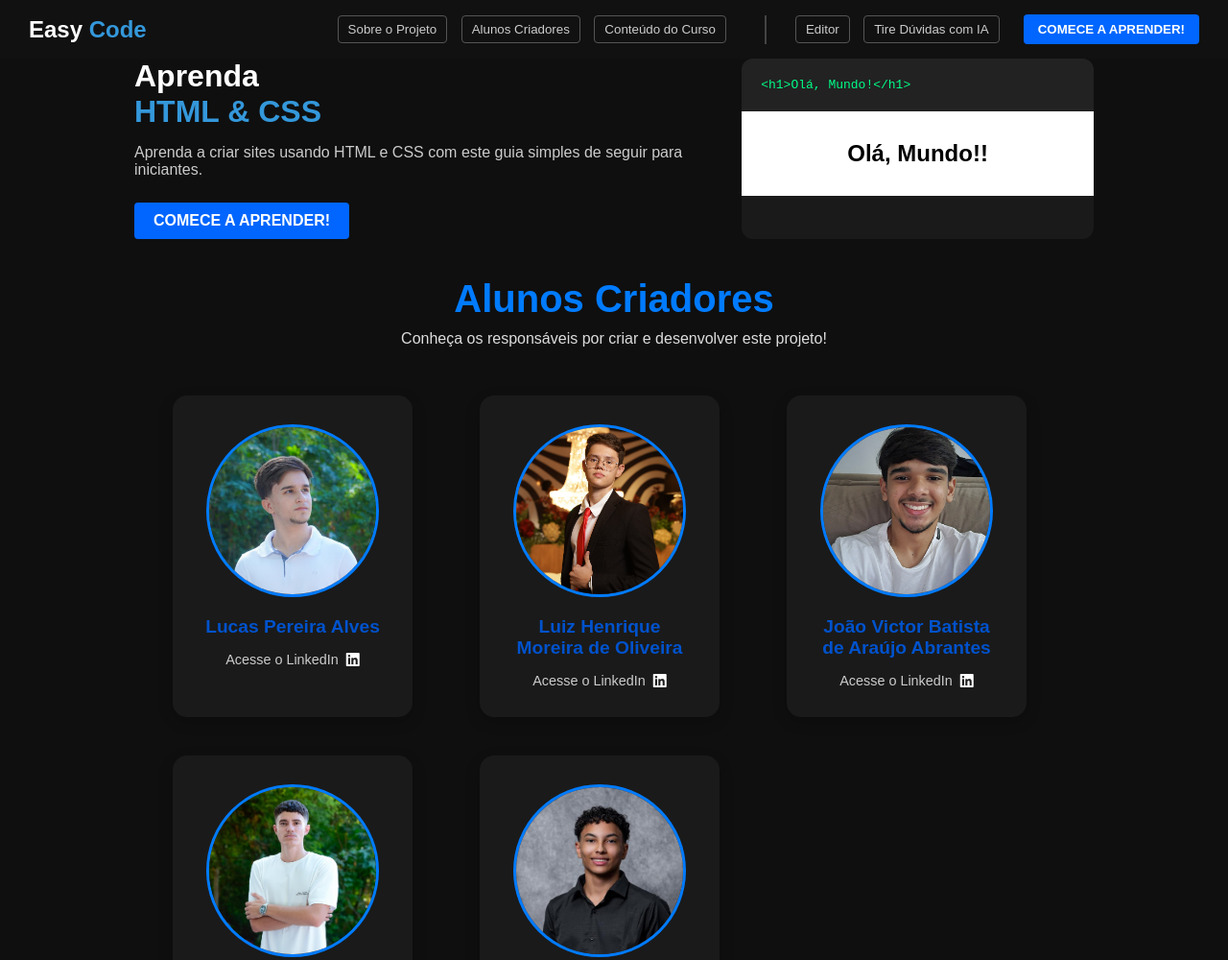
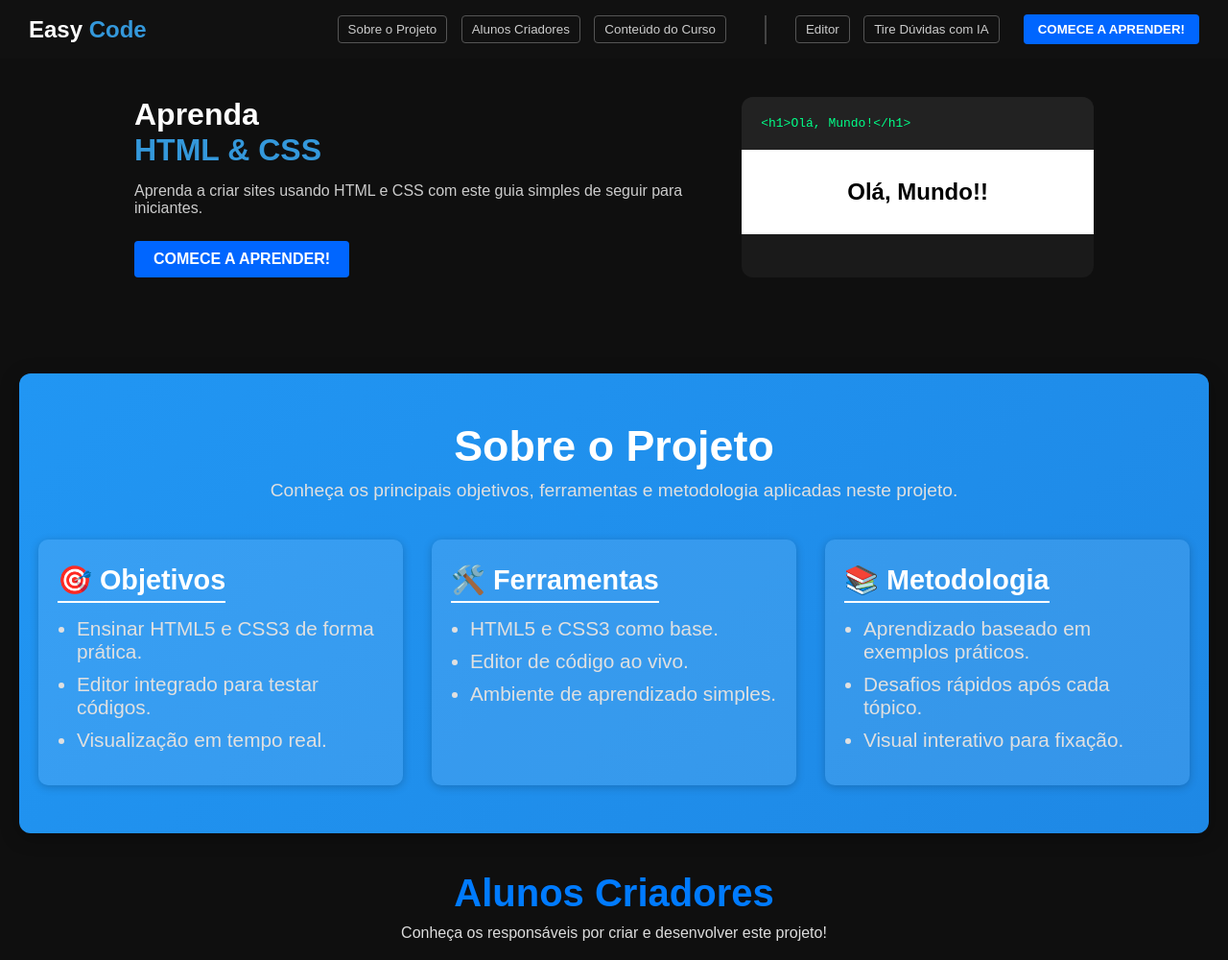
Before and after one commit to Projeto-LING-MARC/easycode, a plain HTML site: page index.html in a window 1280 px wide. Shown: the top 1000 px of the page at 96% size. Drawn offline with Linux system fonts and the light colour scheme.

Commit message:
Ajustando de grid para flex os perfis de criadores

```diff
--- /dev/null
+++ b/editor/editor.css
@@ -0,0 +1,77 @@
+/* Reset básico */
+* {
+    margin: 0;
+    padding: 0;
+    box-sizing: border-box;
+    font-family: 'Segoe UI', sans-serif;
+}
+
+/* Corpo da página */
+body {
+    background-color: #050030; /* fundo escuro */
+    color: #e0e0e0;           /* texto claro */
+    font-family: 'Segoe UI', sans-serif;
+    padding: 20px;
+}
+
+/* Header */
+header {
+    text-align: center;
+    margin-bottom: 20px;
+}
+
+header h1 {
+    color: #ffffff;
+}
+
+/* Container principal */
+.main-container {
+    display: flex;
+    gap: 20px;
+    height: 80vh;
+}
+
+/* Editor (HTML e CSS) */
+.editor-area {
+    flex: 1;
+    display: flex;
+    flex-direction: column;
+    gap: 10px;
+}
+
+/* Títulos das áreas */
+.editor-area label {
+    font-weight: bold;
+    margin-bottom: 5px;
+}
+
+/* Textareas */
+textarea {
+    flex: 1;
+    padding: 10px;
+    border-radius: 8px;
+    border: 1px solid #333;
+    font-family: monospace;
+    font-size: 14px;
+    background-color: #00255e;
+    color: #f5f5f5;
+    resize: none;
+    box-shadow: 0 2px 5px rgba(0,0,0,0.5);
+}
+
+/* Preview */
+iframe {
+    flex: 1;
+    border-radius: 8px;
+    border: 1px solid #333;
+    background-color: #ffffff;
+    box-shadow: 0 2px 10px rgba(0,0,0,0.5);
+}
+
+/* Responsividade */
+@media(max-width: 900px) {
+    .main-container {
+        flex-direction: column;
+        height: auto;
+    }
+}
--- a/index.html
+++ b/index.html
@@ -19,7 +19,7 @@
         </div>
         <div class="divider_header" id="divider_header"></div>
         <div class="nav-lista1_header" id="nav-lista1_header">
-          <button>Editor</button>
+          <button id="Button_Editor">Editor</button>
           <button>Tire Dúvidas com IA</button>
         </div>
         <div class="nav-destaque_header" id="nav-destaque_header">
@@ -47,10 +47,45 @@
       </div>
     </section>
 
-    <section id="section2">
-      <!--Ruan-->
-    </section>
+   <section class="section2">
+    <!--Ruan-->
+  <div class="infoProjeto_section2">
+    <div class="titulo_section2">
+      <h2>Sobre o Projeto</h2>
+      <p class="descricao_section2">Conheça os principais objetivos, ferramentas e metodologia aplicadas neste projeto.</p>
+    </div>
+    <div class="gridInfo_section2">
+      <div class="coluna_section2 card">
+        <h3 class="subtitulo_section2">🎯 Objetivos</h3>
+        <ul class="lista_section2">
+          <li>Ensinar HTML5 e CSS3 de forma prática.</li>
+          <li>Editor integrado para testar códigos.</li>
+          <li>Visualização em tempo real.</li>
+        </ul>
+      </div>
+      <div class="coluna_section2 card">
+        <h3 class="subtitulo_section2">🛠️ Ferramentas</h3>
+        <ul class="lista_section2">
+          <li>HTML5 e CSS3 como base.</li>
+          <li>Editor de código ao vivo.</li>
+          <li>Ambiente de aprendizado simples.</li>
+        </ul>
+      </div>
+      <div class="coluna_section2 card">
+        <h3 class="subtitulo_section2">📚 Metodologia</h3>
+        <ul class="lista_section2">
+          <li>Aprendizado baseado em exemplos práticos.</li>
+          <li>Desafios rápidos após cada tópico.</li>
+          <li>Visual interativo para fixação.</li>
+        </ul>
+      </div>
+    </div>
+  </div>
+</section>
 
+
+    <section id="section3">
+      <!--João-->
     <section class="criadores_section3" id="section3">
       <h2 class="tituloprincipal_section3">Alunos Criadores</h2>
       <p class="subtitulo_section3">Conheça os responsáveis por criar e desenvolver este projeto!</p>
@@ -106,5 +141,8 @@
   <footer>
     <!--Luiz#footer-->
   </footer>
+
+  <script src="script.js"></script>
+
 </body>
 </html>
--- /dev/null
+++ b/script.js
@@ -0,0 +1,3 @@
+document.getElementById('Button_Editor').addEventListener('click', () => {
+    window.location.href = "editor/editor.html";
+});
--- a/style.css
+++ b/style.css
@@ -98,6 +98,8 @@ header {
 
 /* Conteúdo Principal */
 main {
+  padding: 40px 20px;
+  justify-content: center;
   display: flex;
   flex-direction: column;
   align-items: center;
@@ -170,7 +172,79 @@ main {
 
 /* section1 - o que será aplicado a todos elementos na section1 */
 
-/* section2 - o que será aplicado a todos elementos na section1*/
+/* section2 - o que será aplicado a todos elementos na section2*/
+
+/* SECTION 2 - SOBRE O PROJETO */
+
+/* Espaçamento entre as sections */
+.section2 {
+    width: 100%;
+    margin-top: 100px;
+}
+
+.infoProjeto_section2 {
+    background: linear-gradient(135deg, #2196f3, #1e88e5);
+    padding: 50px 20px;
+    color: white;
+    border-radius: 12px;
+    box-shadow: 0 4px 20px rgba(0, 0, 0, 0.3);
+}
+
+.titulo_section2 {
+    text-align: center;
+    margin-bottom: 40px;
+}
+
+.titulo_section2 h2 {
+    font-size: 2.8rem;
+    margin-bottom: 10px;
+}
+
+.descricao_section2 {
+    font-size: 1.2rem;
+    color: #e0e0e0;
+}
+
+.gridInfo_section2 {
+    display: grid;
+    grid-template-columns: repeat(auto-fit, minmax(300px, 1fr));
+    gap: 30px;
+    justify-content: center;
+}
+
+.card {
+    background-color: rgba(255, 255, 255, 0.1);
+    padding: 25px 20px;
+    border-radius: 10px;
+    box-shadow: 0 2px 10px rgba(0, 0, 0, 0.2);
+    transition: transform 0.3s ease, box-shadow 0.3s ease;
+}
+
+.card:hover {
+    transform: translateY(-8px);
+    box-shadow: 0 6px 20px rgba(0, 0, 0, 0.4);
+}
+
+.subtitulo_section2 {
+    font-size: 1.8rem;
+    margin-bottom: 15px;
+    color: #fff;
+    border-bottom: 2px solid #ffffff;
+    display: inline-block;
+    padding-bottom: 5px;
+}
+
+.lista_section2 {
+    list-style-type: disc;
+    padding-left: 20px;
+    text-align: left;
+}
+
+.lista_section2 li {
+    font-size: 1.3rem;
+    margin-bottom: 10px;
+    color: #e0e0e0;
+}
 
 /* section3 - o que será aplicado a todos elementos na section1*/
 
@@ -197,16 +271,14 @@ body {
     color: #dddddd;
     margin-bottom: 50px;
 }
+.perfiscontainer_section3 {
+  display: flex;
+  flex-wrap: wrap;
+  justify-content: center;
+  max-width: 1000px;
+  gap: 40px;
+}
 
-/* Container que agrupa todos os perfis - USANDO CSS GRID */
-.perfiscontainer_section3 {
-  display: grid; /* Trocamos flex por grid */
-  grid-template-columns: repeat(auto-fit, minmax(280px, 1fr));
-  gap: 40px;
-  width: 100%;
-  max-width: 1000px; /* Definimos uma largura máxima para o grid */
-  margin: 0 auto; /* Centraliza o grid na página */
-}
 /* Estilo dos Cartões de Perfil */
 .LucasPereira_section,
 .luizHenrique_section,
```
Also changed, not shown: editor/editor.html (added, +28 -0 lines), editor/editor.js (added, +10 -0 lines), 1 other file.
